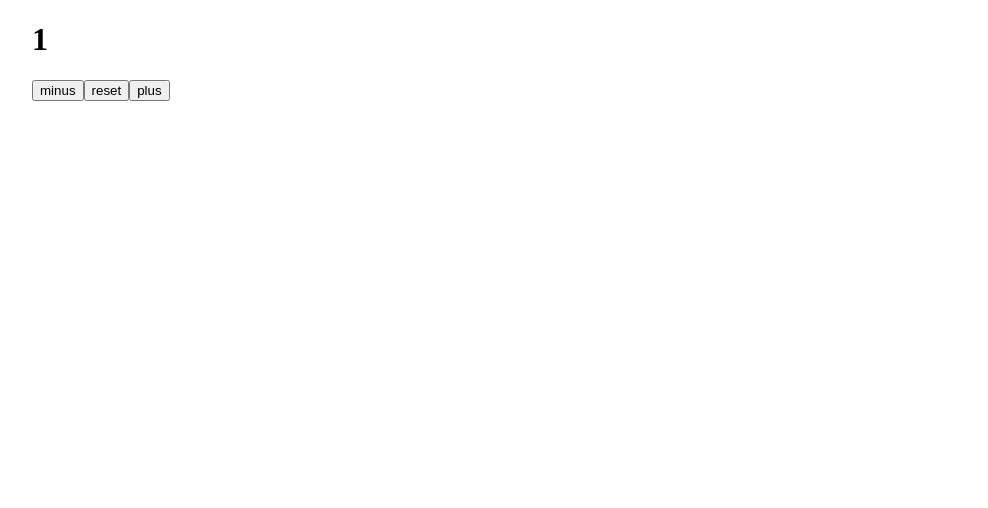
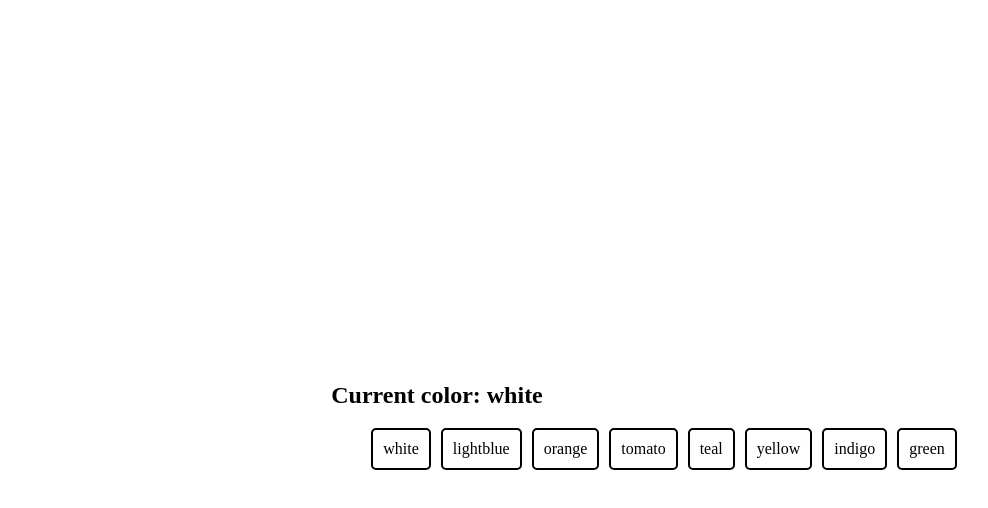
Before and after one commit to AndreyS86/Fs110-test, a React (Vite) app: page / in a window 1280 px wide. Shown: the top 508 px of the page, without its empty margins (16-1004 px from the left). Built offline with nearby package versions, Linux system fonts and the light colour scheme.

Commit message:
colorPicker

```diff
--- a/src/App.jsx
+++ b/src/App.jsx
@@ -6,6 +6,7 @@ import WelcomeSection from "./components/WelcomeComponents/WelcomeSection";
 import usersData from "./assets/users";
 // import Test from "./components/Test/Test";
 import Counter from "./components/Counter/Counter";
+import ColorPicker from "./components/ColorPicker/ColorPicker";
 
 0;
 const App = () => {
@@ -29,7 +30,8 @@ const App = () => {
         ))} */}
         {/* <Test /> */}
 
-        <Counter />
+        {/* <Counter /> */}
+        <ColorPicker />
       </ul>
     </>
   );
--- /dev/null
+++ b/src/assets/colors/colors.json
@@ -0,0 +1,34 @@
+[
+  {
+    "id": 1,
+    "color": "white"
+  },
+  {
+    "id": 2,
+    "color": "lightblue"
+  },
+  {
+    "id": 3,
+    "color": "orange"
+  },
+  {
+    "id": 4,
+    "color": "tomato"
+  },
+  {
+    "id": 5,
+    "color": "teal"
+  },
+  {
+    "id": 6,
+    "color": "yellow"
+  },
+  {
+    "id": 7,
+    "color": "indigo"
+  },
+  {
+    "id": 8,
+    "color": "green"
+  }
+]
--- /dev/null
+++ b/src/components/ColorPicker/ColorPicker.jsx
@@ -0,0 +1,27 @@
+import { useState } from "react";
+import colors from "../../assets/colors/colors.json";
+import s from "./ColorPicker.module.css";
+
+const ColorPicker = () => {
+  const [currentColor, setCurrentColor] = useState("white");
+
+  return (
+    <section style={{ backgroundColor: currentColor }} className={s.bgWrapper}>
+      <div>
+        <h2>Current color: {currentColor}</h2>
+        <ul className={s.list}>
+          {colors.map((item) => (
+            <li
+              onClick={() => setCurrentColor(item.color)}
+              className={s.item}
+              key={item.id}
+            >
+              {item.color}
+            </li>
+          ))}
+        </ul>
+      </div>
+    </section>
+  );
+};
+export default ColorPicker;
--- /dev/null
+++ b/src/components/ColorPicker/ColorPicker.module.css
@@ -0,0 +1,19 @@
+.list {
+  list-style: none;
+  display: flex;
+  gap: 10px;
+}
+
+.item {
+  width: 120%;
+  padding: 10px;
+  border: solid 2px black;
+  border-radius: 5px;
+}
+
+.bgWrapper {
+  display: grid;
+  place-content: center;
+  height: 100vh;
+  transition: background-color 1.5s linear;
+}
--- a/src/components/Counter/Counter.jsx
+++ b/src/components/Counter/Counter.jsx
@@ -1,20 +1,44 @@
+import { useState } from "react";
+
 const Counter = () => {
-  const handleClickPlus = (e) => {
-    console.log("Plus click");
-    console.log(e);
-    // e.target.innerHTML = "BASE EVENT TARGET";
+  //   RULES
+  // 1.Можна створюати Хуки тільки в компонентах
+  // 2. Не можна створювати хуки по умовам (if..else, switch ...)
+  //3. Не млжна оолосити хук в середині циклів (for..)
+
+  const [counter, setCounter] = useState(0);
+  const [step, setStep] = useState(1);
+
+  const handleClickPlus = () => {
+    setCounter((prev) => prev + step);
+    if (counter > 12000) {
+      alert("Не так швидко!!!");
+    }
   };
 
-  const handleReset = (name) => {
-    console.log(`Hello ${name}`);
+  // !!! prevState - це prev
+
+  const handleClickMinus = () => {
+    setCounter((prev) => prev - step);
   };
+
+  const handleReset = () => {
+    setCounter(0);
+    setStep(1);
+  };
+
   return (
     <div>
       <div>
-        <h1>{1}</h1>
+        <h1>{counter}</h1>
+        <input
+          type="number"
+          value={step}
+          onChange={(e) => setStep(+e.target.value)}
+        />
         <div>
-          <button onClick={() => console.log("Hello")}>minus</button>
-          <button onClick={() => handleReset("Oleh")}>reset</button>
+          <button onClick={handleClickMinus}>minus</button>
+          <button onClick={handleReset}>reset</button>
           <button onClick={handleClickPlus}>plus</button>
         </div>
       </div>
```
